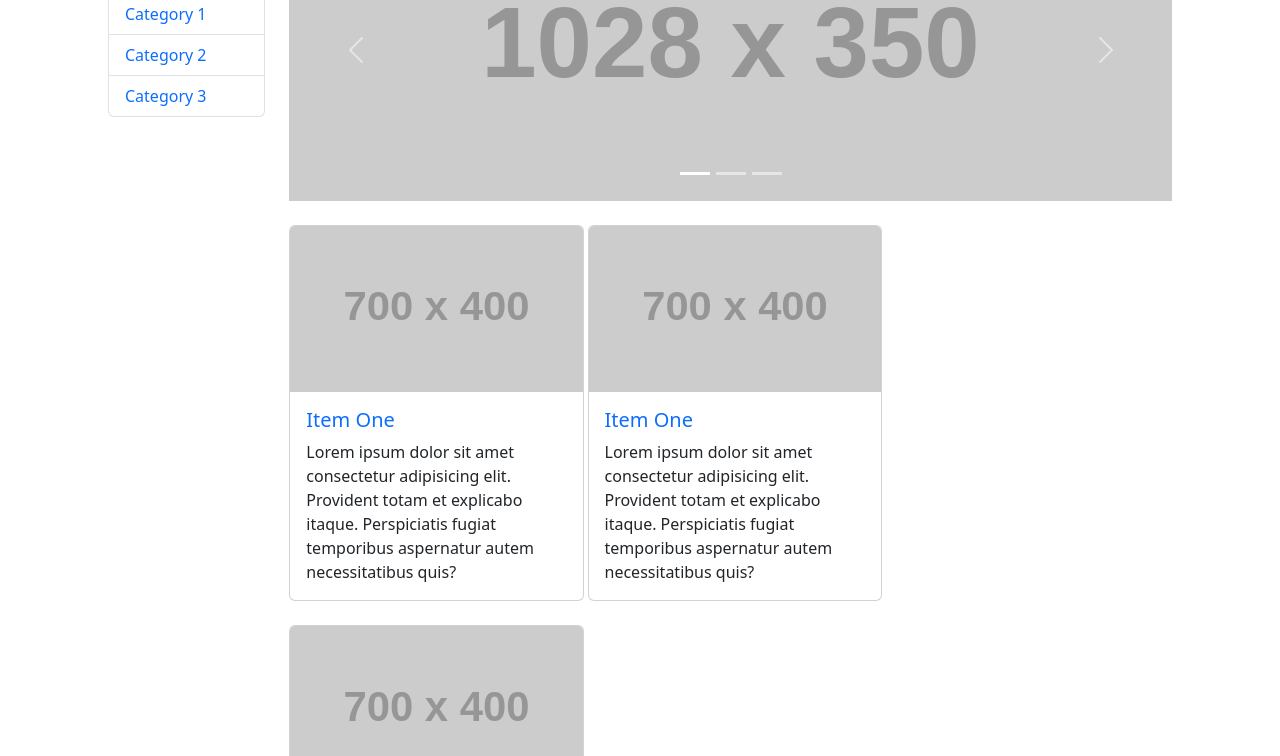
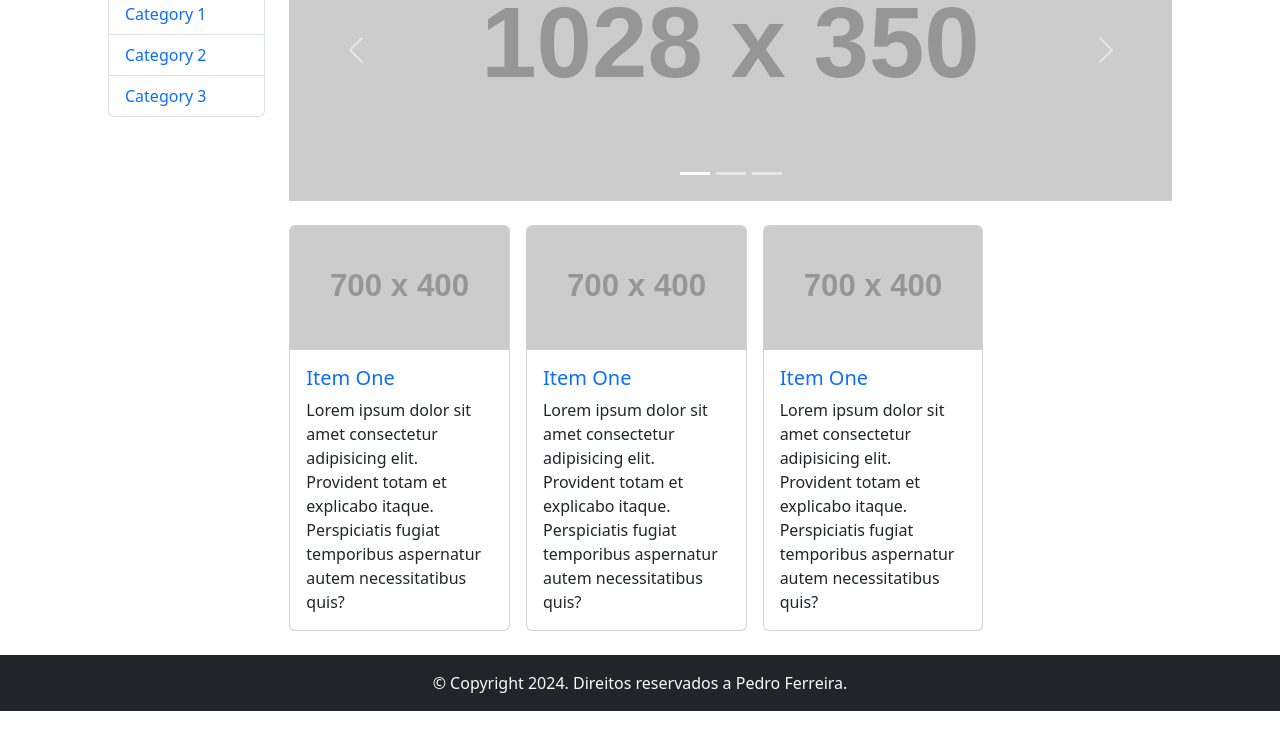
Before and after one commit to pedrodif/uploadBootstrapLayout, a plain HTML site: page index.html in a window 1280 px wide. Shown: the part 196-952 px from the top of the page. After the commit the page ends 907 px from the top, so only its background shows below. Drawn offline with nearby package versions, Linux system fonts and the light colour scheme; placeholder pictures from the web are drawn by us.

Commit message:
refactor: :fire: removes tags

```diff
--- a/index.html
+++ b/index.html
@@ -50,14 +50,11 @@
         <div class="row">
             <aside class="col-12 col-lg-2 mt-4">
                 <h2 class="mb-3">Shop Name</h2>
-                <!-- <div class="col-12 col-lg-3"> -->
                 <ul class="list-group">
                     <li class="list-group-item text-primary">Category 1</li>
                     <li class="list-group-item text-primary">Category 2</li>
                     <li class="list-group-item text-primary">Category 3</li>
                 </ul>
-                <!-- </div> -->
-                <!-- </div> -->
             </aside>
 
             <main class="col-12 col-lg-10 mt-4">
@@ -97,8 +94,8 @@
                 </div>
 
                 <div class="container-fluid">
-                    <div class="row grid column-gap-1">
-                        <section class="card col-12 col-lg-4 mb-4 p-0">
+                    <div class="row grid column-gap-3">
+                        <section class="card col-12 col-lg-3 mb-4 p-0">
                             <img src="https://placehold.co/700x400" class="card-img-top" alt="cardImage">
 
                             <div class="card-body">
@@ -111,7 +108,7 @@
                             </div>
                         </section>
 
-                        <section class="card col-12 col-lg-4 mb-4 p-0">
+                        <section class="card col-12 col-lg-3 mb-4 p-0">
                             <img src="https://placehold.co/700x400" class="card-img-top" alt="cardImage">
 
                             <div class="card-body">
@@ -124,7 +121,7 @@
                             </div>
                         </section>
 
-                        <section class="card col-12 col-lg-4 mb-4 p-0">
+                        <section class="card col-12 col-lg-3 mb-4 p-0">
                             <img src="https://placehold.co/700x400" class="card-img-top" alt="cardImage">
 
                             <div class="card-body">
```
